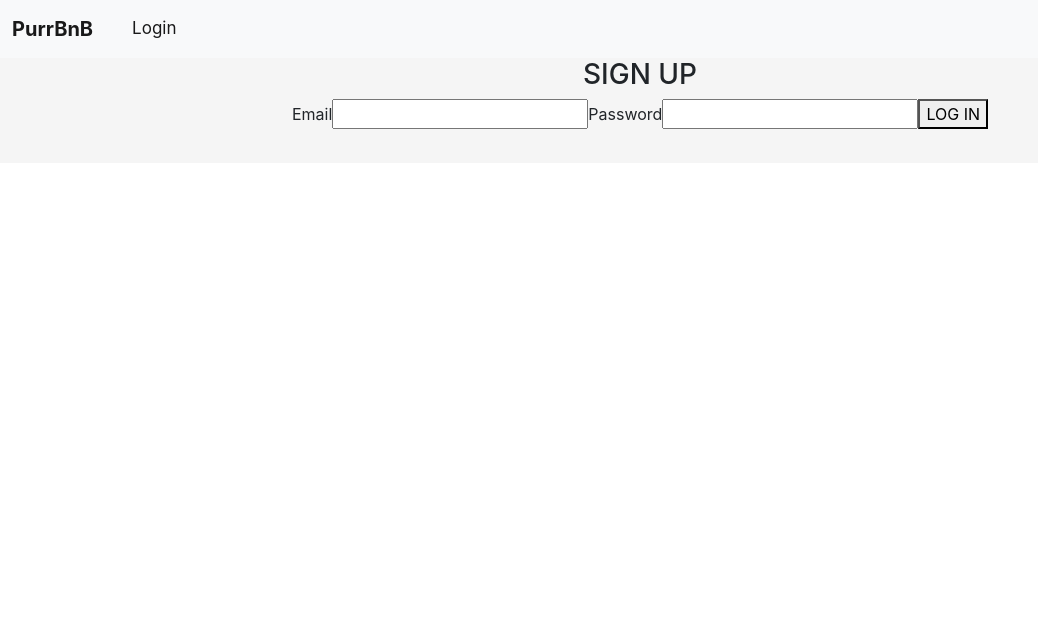
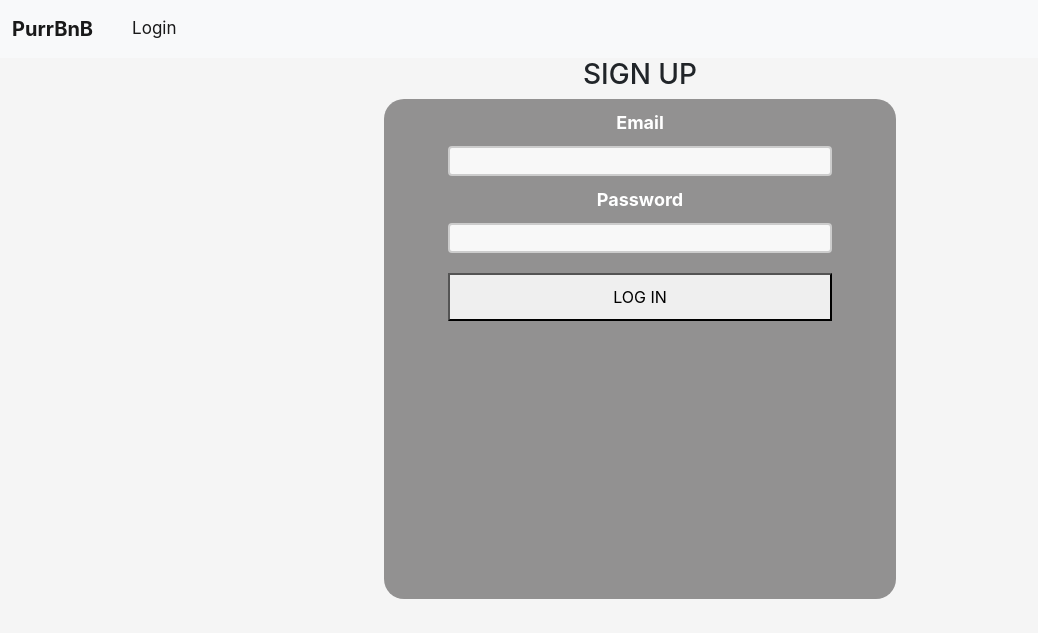
Before and after one commit to Bereket-U/purrbnb, a React (Create React App) app: page / in a window 1280 px wide. Shown: the top 638 px of the page, without its empty margins (0-1038 px from the left). Built offline with nearby package versions, Linux system fonts and the light colour scheme; no server answers.

Commit message:
NewListings form added CSS

```diff
--- a/src/App.js
+++ b/src/App.js
@@ -7,7 +7,7 @@ import ProfilePage from "./pages/ProfilePage/ProfilePage";
 import Menu from "./components/Menu/Menu";
 import AuthPage from "./pages/AuthPage/AuthPage";
 import ShowListing from "./pages/ShowListingPage/ShowListing";
-import { propTypes } from "react-bootstrap/esm/Image";
+
 
 export default function App() {
   let navigate = useNavigate();
--- a/src/components/AuthMenu/AuthMenu.jsx
+++ b/src/components/AuthMenu/AuthMenu.jsx
@@ -1,6 +1,6 @@
-import { Route, Routes, Link } from "react-router-dom";
+import { Link } from "react-router-dom";
 import React from "react";
-import Search from "../Search/Search";
+
 
 export default function AuthMenu(props) {
   return (
@@ -19,9 +19,9 @@ export default function AuthMenu(props) {
             <span className="navbar-toggler-icon"></span>
           </button>
           <div className="collapse navbar-collapse" id="navbarTogglerDemo01">
-            <a className="navbar-brand" href="#">
+            <Link to="/" className="navbar-brand" >
               PurrBnB
-            </a>
+            </Link>
             <ul className="navbar-nav me-auto mb-2 mb-lg-0">
               <li className="nav-item">
                 <Link to="/" className="nav-link active" aria-current="page">
--- a/src/components/Card/Card.css
+++ b/src/components/Card/Card.css
@@ -29,11 +29,13 @@
   }
 
   .card__info > h2 {
+    text-decoration: none;
     font-size: 18px;
     font-weight: 600;
   }
 
   .card__info > h4 {
+    text-decoration: none;
     font-size: 14px;
     font-weight: 300;
     margin-top: 8px;
--- a/src/components/Menu/Menu.css
+++ b/src/components/Menu/Menu.css
@@ -5,7 +5,6 @@
     padding: 0 15px 0 15px;
 
 }
-
 
 .nav-item:hover {
     font-size: 17px;
--- /dev/null
+++ b/src/components/NewListingForm/NewListingForm.css
@@ -0,0 +1,59 @@
+.form-container form {
+  display: flex;
+  flex-direction: column;
+  max-width:40vw;
+  min-width: 300px;
+  min-height: 500px;
+  max-height: 800px;
+  margin: 0 auto;
+  border-radius: 20px;
+  background-color: rgb(146, 145, 145);
+}
+
+.form-container form h1 {
+    color: white;
+    padding-top: 40px;;
+}
+
+.form-container form h2 {
+    color: rgb(255, 255, 255);
+    padding: 10px;
+
+}
+
+.form-container form label {
+    color: white;
+    padding: 10px;
+    font-size: 18px;
+    font-weight: bold;
+
+}
+.form-container form input, select {
+    width: 30vw;
+    min-width: 250px;
+    margin: 0 auto;
+    border: 2px solid #ccc;
+    border-radius: 4px;
+     background-color: #f8f8f8;
+}
+
+.form-container form textarea {
+    width: 30vw;
+    min-width: 250px;
+    margin: 0 auto;
+    padding: 10px 10px;
+    box-sizing: border-box;
+    border: 2px solid #ccc;
+    border-radius: 4px;
+    background-color: #f8f8f8;
+    font-size: 16px;
+    resize:vertical;
+
+}
+.form-container form button {
+    width: 30vw;
+    margin: 0 auto;
+    margin-top: 20px;
+    padding: 10px 10px;
+
+}
--- a/src/components/NewListingForm/NewListingForm.jsx
+++ b/src/components/NewListingForm/NewListingForm.jsx
@@ -1,4 +1,5 @@
 import React, { Component } from "react";
+import "./NewListingForm.css";
 
 export default class NewListingForm extends Component {
   state = {
@@ -53,10 +54,14 @@ export default class NewListingForm extends Component {
   render() {
     return (
       <div>
-        <h1>New Listing Page</h1>
-        <p className="">&nbsp;{this.state.message}</p>
+
+
         <div className="form-container">
           <form autoComplete="off" onSubmit={this.handleSubmit}>
+
+          <h1>New Listing</h1>
+
+          <label>Title</label>
             <input
               type="text"
               name="title"
@@ -65,6 +70,7 @@ export default class NewListingForm extends Component {
               onChange={this.handleChange}
               required
             />
+            <label>Type</label>
             <select
               name="type"
               onChange={this.handleChange}
@@ -77,14 +83,16 @@ export default class NewListingForm extends Component {
               <option value="Apartment">Apartment</option>
             </select>
 
+            <label>Price</label>
             <input
               type="number"
               name="price"
-              placeholder="price"
+              placeholder="Price"
               value={this.state.price}
               onChange={this.handleChange}
               required
             />
+
             <label>Description</label>
             <textarea
               type="text"
@@ -95,6 +103,7 @@ export default class NewListingForm extends Component {
               required
             ></textarea>
 
+            <label>Image URL</label>
             <input
               type="text"
               name="image"
@@ -103,7 +112,9 @@ export default class NewListingForm extends Component {
               onChange={this.handleChange}
               required
             />
-            <button type="submit">ADD LISTING</button>
+
+            <button className="btn btn-success" type="submit">ADD LISTING</button>
+            <h2 className="">&nbsp;{this.state.message}</h2>
           </form>
         </div>
       </div>
--- a/src/pages/HomePage/HomePage.css
+++ b/src/pages/HomePage/HomePage.css
@@ -1,5 +1,6 @@
 .home__section {
     display: flex;
+    flex-direction: row;
     padding: 30px;
 
 }
@@ -39,3 +40,8 @@ p {
     }
 
 }
+
+
+
+
+/* ------ */
--- a/src/pages/HomePage/HomePage.jsx
+++ b/src/pages/HomePage/HomePage.jsx
@@ -52,10 +52,10 @@ export default function HomePage(props) {
                 </button>
             </div>
         </div>
-
-       <div className='home__section'>
-         {props.listings.map( listing => (
-          <Link to = {`/listing/${listing._id}`}>
+          <div className="cardContainer">
+            {props.listings.map((listing) => (
+            <div className="home__section">
+              <Link to={`/listing/${listing._id}`}>
                 <Card
                   src={listing.image}
                   title={listing.title}
@@ -63,38 +63,8 @@ export default function HomePage(props) {
                   description={listing.description}
                 />
               </Link>
-
+            </div>
             ))}
-         <Link to = '/listing/1'>
-      <Card
-         src="/images/CatT.png"
-         title="Tent house"
-         price="$50/night"
-         description="Unique mysterious tent."
-      />
-      </Link>
-      <Card
-        src="/images/CatM.png"
-        title="Entire white home"
-        price="$70/night"
-        description="Comfortable private room for  white cats."
-      />
-      </div>
-      <div className='home__section'>
-      <Card
-        src="/images/CatP.png"
-        title="Penthouse in Downtown"
-        price="$150/night"
-        description="Superhost with great amenities."
-        />
-      <Card
-        src="images/CatH.png"
-        title="Hidden Hills Mansion"
-        price="$250/night"
-        description="Private spacious hidden galor."
-        />
-
-
           </div>
     </div>
   );
--- a/src/pages/ShowListingPage/ShowListing.jsx
+++ b/src/pages/ShowListingPage/ShowListing.jsx
@@ -14,7 +14,7 @@ export default function ShowListing(props) {
 
  return <div>
       ShowListing
-      <img src={listing.image}/>
+      <img src={listing.image} alt=""/>
       <p>{listing.title}</p>
       <p>{listing.price}</p>
       <p>{listing.description}</p>
```
Lines whose indentation alone changed are shown as unchanged.
